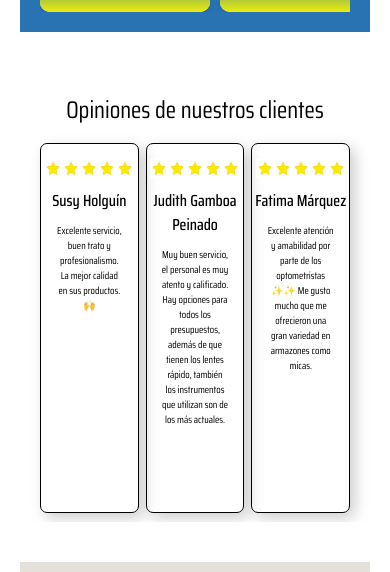
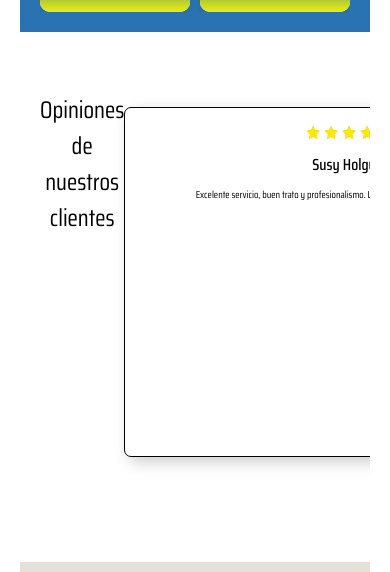
Before and after one commit to Sandra-Chaparro/OpticaPrisma, a React (Create React App) app: page / in a window 390 px wide. Shown: the part 1081-1653 px from the top of the page. Built offline with nearby package versions, Linux system fonts and the light colour scheme; a web font is replaced by a local one.

Commit message:
smaller cards on services for mobile

```diff
--- a/src/HomePage/ReviewsSection/ReviewsSection.css
+++ b/src/HomePage/ReviewsSection/ReviewsSection.css
@@ -4,7 +4,6 @@
     height: 450px;
     font-size: x-large;
     text-align: center;
-
 }
 
 .reviewsStarsImg{
@@ -49,11 +48,15 @@
 }
 
 @media (max-width: 768px) {
+    .ReviewsSection{
+        display: flex;
+        flex-direction: row;
+    }
     .reviewsContainer{
         gap: 7px;
        }
     .reviewsCard{
-        height: 370px;
+        height: 350px;
     }
     .reviewsStarsImg{
         height: 20px;
--- a/src/HomePage/ServicesSection/ServicesSection.css
+++ b/src/HomePage/ServicesSection/ServicesSection.css
@@ -30,7 +30,7 @@
 
 .servicesGridCard{
     flex: 0 0 auto; /* Prevents shrinking and allows horizontal scrolling */
-    width: 170px;
+    width: 150px;
     background: white;
     border-radius: 10px;
     overflow: hidden;
```
